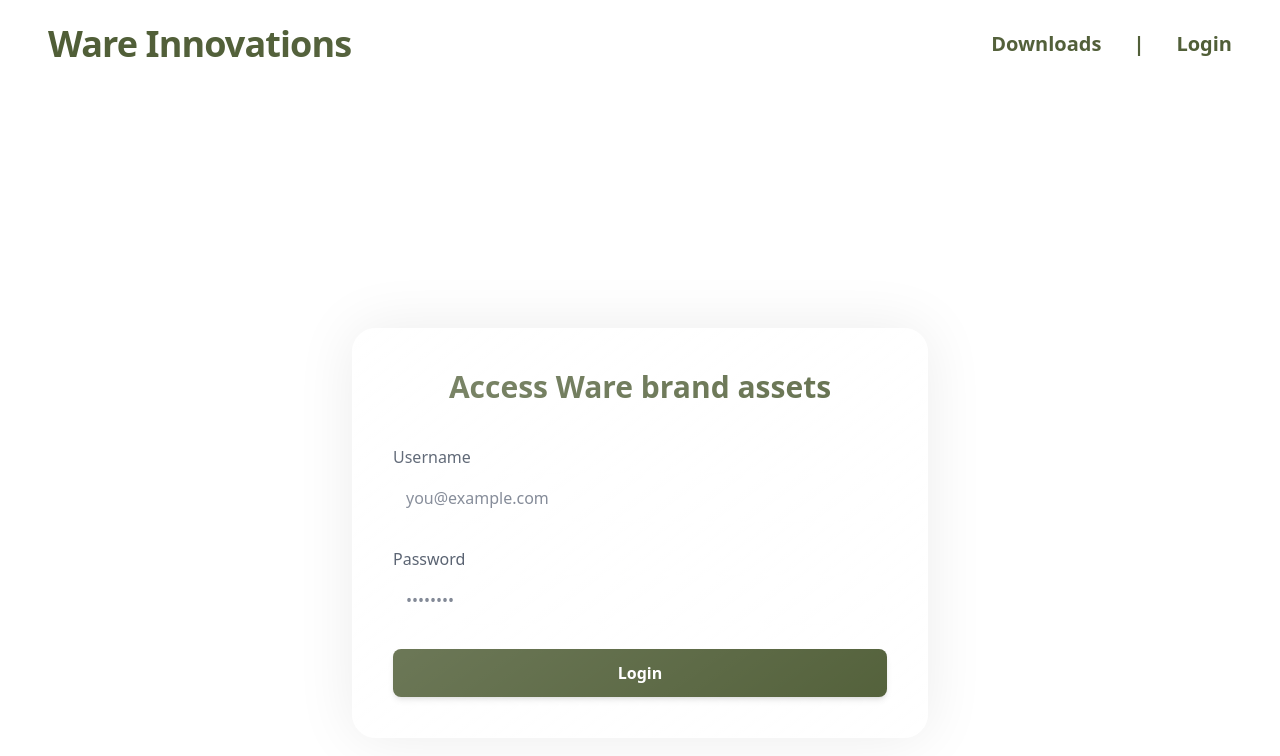
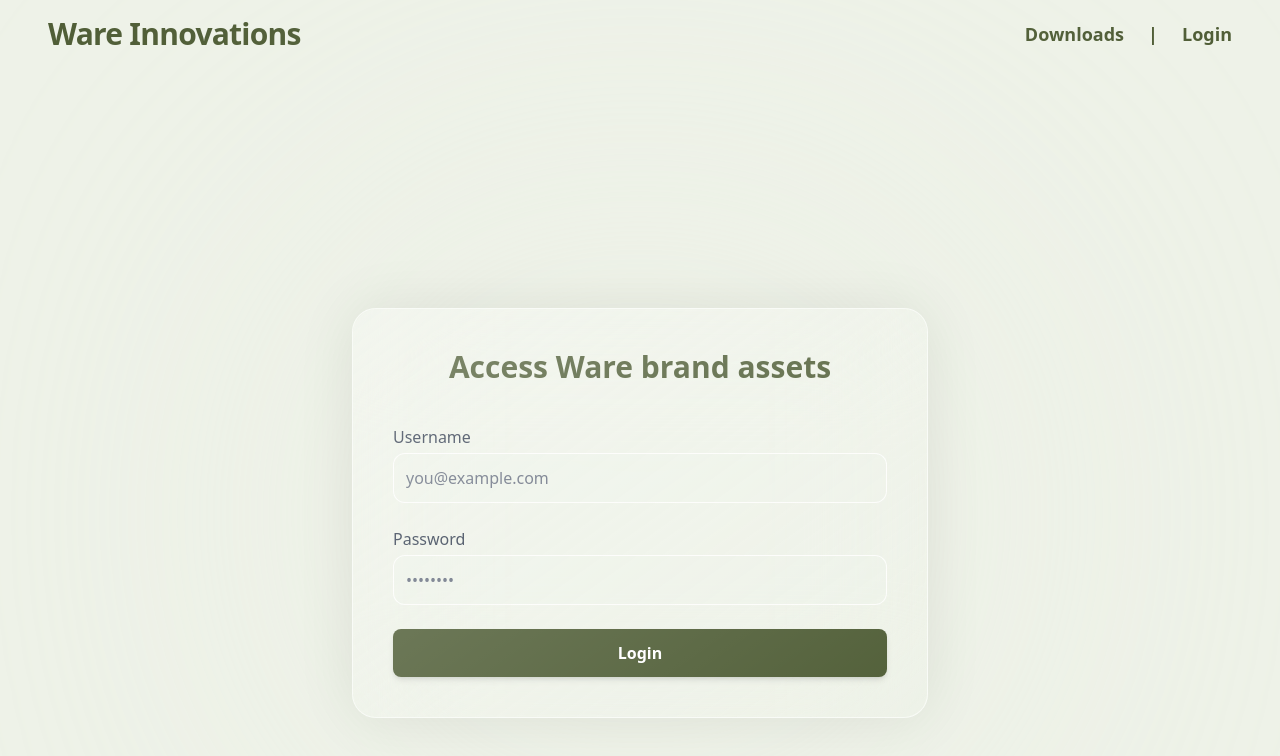
Before and after one commit to Tancy-ux/ware-assets, a React (Vite) app: page /ware-assets/login in a window 1280 px wide. Shown: the top 756 px of the page. Built offline with nearby package versions, Linux system fonts and the light colour scheme.

Commit message:
added supabase table

```diff
--- a/src/App.jsx
+++ b/src/App.jsx
@@ -16,7 +16,7 @@ function App() {
   const hideHero = location.pathname === "/login";
 
   return (
-    <div className="min-h-screen bg-white flex flex-col">
+    <div className="min-h-screen bg-[#eef2e8] flex flex-col">
       <Navbar />
 
       {/* Show Hero on all pages except /login */}
--- a/src/components/AssetLibrary.jsx
+++ b/src/components/AssetLibrary.jsx
@@ -69,7 +69,7 @@ const AssetLibrary = () => {
 
       {/* Upload section */}
       <div className="flex flex-col sm:flex-row sm:justify-end mb-8">
-        <div className="bg-white rounded-xl shadow-sm p-4 sm:p-5 w-full sm:w-auto">
+        <div className="bg-[#eef2e8] rounded-xl shadow-sm p-4 sm:p-5 w-full sm:w-auto">
           <Upload onUploadSuccess={loadFiles} />
         </div>
       </div>
@@ -90,7 +90,7 @@ const AssetLibrary = () => {
             return (
               <div
                 key={file.name}
-                className="bg-white rounded-xl shadow-sm p-4 sm:p-5 flex flex-col items-center justify-between hover:shadow-md transition"
+                className="bg-[#eef2e8] rounded-xl shadow-sm p-4 sm:p-5 flex flex-col items-center justify-between hover:shadow-md transition"
               >
                 {/* File name */}
                 <div className="flex items-center gap-1.5 mb-4">
--- a/src/components/Assets.jsx
+++ b/src/components/Assets.jsx
@@ -1,44 +1,45 @@
-const assets = [
-  {
-    name: "Thank You Cards",
-    url: "https://drive.google.com/drive/folders/12DwhyifExUIhxGX39OzqisEhlKagMA1-",
-  },
-  {
-    name: "Top Box Dieline",
-    url: "https://drive.google.com/drive/folders/1lIrDbvkzUE_niwuEBdk_-wsr7LTAkZqw",
-  },
-  {
-    name: "Brand Manual",
-    url: "https://drive.google.com/drive/folders/1fwj5_4B9k6vDSwcofkoZU3RcmUAtKNFo",
-  },
-  {
-    name: "All Product Catalogs",
-    url: "https://drive.google.com/drive/folders/13grj3xv1JZWxkcfA9ujqJ5Nv3Q6lBvz7",
-  },
-];
+import { useEffect, useState } from "react";
+import { supabase } from "./supabase";
 
 export default function Assets() {
+  const [assets, setAssets] = useState([]);
+
+  useEffect(() => {
+    const fetchAssets = async () => {
+      const { data, error } = await supabase
+        .from("download_assets")
+        .select("*")
+        .order("name", { ascending: true });
+      console.log(data, error);
+      if (data) setAssets(data);
+    };
+
+    fetchAssets();
+  }, []);
+
   return (
-    <div className="text-gray py-20 px-6">
+    <div id="assets" className="text-gray bg-[#eef2e8] py-20 px-6">
       <h1 className="text-2xl md:text-4xl font-bold text-center mb-12">
         Brand Assets - Google Drive
       </h1>
 
-      <div className="max-w-5xl mx-auto grid gap-6 md:grid-cols-2 lg:grid-cols-3 xl:grid-cols-4">
-        {assets.map((asset, index) => (
+      <div className="max-w-7xl mx-auto grid gap-8 sm:grid-cols-2 md:grid-cols-3 lg:grid-cols-4 xl:grid-cols-5">
+        {assets.map((asset) => (
           <div
-            key={index}
-            className="bg-gray-50 rounded-xl shadow-sm text-center p-6 hover:shadow-lg"
+            key={asset.id}
+            className="group bg-[#eef2e8] border border-gray-200 rounded-2xl p-5 md:p-6 flex flex-row md:flex-col items-center md:items-start justify-between md:justify-between shadow-sm hover:shadow-lg transition-all duration-300 gap-4"
           >
-            <h2 className="text-xl font-semibold mb-4">{asset.name}</h2>
+            <h2 className="text-base md:text-lg font-semibold text-gray-800 leading-snug text-left">
+              {asset.name}
+            </h2>
 
             <a
               href={asset.url}
               target="_blank"
               rel="noopener noreferrer"
-              className="inline-block bg-gray-700 text-white px-4 py-2 rounded-lg hover:bg-gray-800 transition"
+              className="whitespace-nowrap inline-flex items-center justify-center text-sm font-medium text-white bg-gray-800 px-4 py-2 rounded-lg group-hover:bg-black transition"
             >
-              View / Download
+              Download
             </a>
           </div>
         ))}
--- a/src/components/Colors.jsx
+++ b/src/components/Colors.jsx
@@ -23,7 +23,7 @@ export default function Colors() {
     }
   };
   return (
-    <div id="colors" className="bg-white text-gray">
+    <div id="colors" className="bg-[#eef2e8] text-gray">
       <div className="flex flex-col items-center justify-center py-25 gap-5">
         <div className="flex flex-col items-center">
           <p className="text-xl md:text-4xl font-bold pb-10">Brand Colors</p>
--- a/src/components/Fonts.jsx
+++ b/src/components/Fonts.jsx
@@ -22,7 +22,7 @@ export default function Fonts() {
   return (
     <div
       id="fonts"
-      className="py-10 lg:py-20 px-4 bg-white text-gray flex flex-col items-center gap-12"
+      className="py-10 lg:py-20 px-4 bg-[#eef2e8] text-gray flex flex-col items-center gap-12"
     >
       <h1 className="text-3xl md:text-5xl font-bold text-center">
         Brand Fonts
--- a/src/components/Footer.jsx
+++ b/src/components/Footer.jsx
@@ -1,6 +1,6 @@
 export default function Footer() {
   return (
-    <div className="bg-white text-gray text-center py-5">
+    <div className="bg-[#eef2e8] text-gray text-center py-5">
       <a href="https://www.wareinnovations.com/">@wareinnovations.com</a>
     </div>
   );
--- a/src/components/Login.jsx
+++ b/src/components/Login.jsx
@@ -20,10 +20,10 @@ export default function Login() {
     }
   }
   return (
-    <div className="pt-60 flex items-center justify-center bg-white relative">
-      <div className="absolute w-[600px] h-[500px] bg-white/60 blur-[180px] rounded-full"></div>
+    <div className="pt-60 flex items-center justify-center bg-[#eef2e8] relative">
+      <div className="absolute w-[600px] h-[500px] bg-[#eef2e8]/60 blur-[180px] rounded-full"></div>
 
-      <div className="relative w-full max-w-xl p-10 rounded-3xl bg-white/20 backdrop-blur-3xl border border-white/60 shadow-[0_0_60px_rgba(0,0,0,0.08)]">
+      <div className="relative w-full max-w-xl p-10 rounded-3xl bg-[#eef2e8]/20 backdrop-blur-3xl border border-white/60 shadow-[0_0_60px_rgba(0,0,0,0.08)]">
         <div className="absolute inset-0 rounded-3xl bg-linear-to-br from-white/70 to-transparent opacity-40 pointer-events-none"></div>
 
         <h1 className="text-3xl font-semibold text-green text-center mb-10">
@@ -34,7 +34,7 @@ export default function Login() {
             <label className="block text-gray-700 mb-1">Username</label>
             <input
               type="text"
-              className="w-full p-3 rounded-xl bg-white/40 border border-white/80 text-gray-800 placeholder-gray-500 focus:outline-none focus:ring-2 focus:ring-black/10"
+              className="w-full p-3 rounded-xl bg-[#eef2e8]/40 border border-white/80 text-gray-800 placeholder-gray-500 focus:outline-none focus:ring-2 focus:ring-black/10"
               placeholder="you@example.com"
               onChange={(e) => setInput(e.target.value)}
             />
@@ -44,7 +44,7 @@ export default function Login() {
             <label className="block text-gray-700 mb-1">Password</label>
             <input
               type="text"
-              className="w-full p-3 rounded-xl bg-white/40 border border-white/80 text-gray-800 placeholder-gray-500 focus:outline-none focus:ring-2 focus:ring-black/10"
+              className="w-full p-3 rounded-xl bg-[#eef2e8]/40 border border-white/80 text-gray-800 placeholder-gray-500 focus:outline-none focus:ring-2 focus:ring-black/10"
               placeholder="••••••••"
               onChange={(e) => setPass(e.target.value)}
             />
--- a/src/components/Logos.jsx
+++ b/src/components/Logos.jsx
@@ -48,7 +48,7 @@ export default function Logos() {
 
   return (
     <div id="logos">
-      <div className="bg-white text-gray flex flex-col items-center justify-center py-10 lg:pt-20 gap-10 px-4">
+      <div className="bg-[#eef2e8] text-gray flex flex-col items-center justify-center py-10 lg:pt-20 gap-10 px-4">
         <h1 className="text-3xl lg:text-5xl font-bold text-center">
           Brand Logos
         </h1>
@@ -80,7 +80,7 @@ export default function Logos() {
                     onClick={() =>
                       downloadFile(
                         logo.transparent,
-                        `${text.toLowerCase().replace(/ /g, "_")}.png`
+                        `${text.toLowerCase().replace(/ /g, "_")}.png`,
                       )
                     }
                     className="flex items-center gap-1 border border-gray-400 py-1 px-3 rounded-lg"
@@ -93,7 +93,7 @@ export default function Logos() {
                     onClick={() =>
                       downloadFile(
                         logo.display,
-                        `${text.toLowerCase().replace(/ /g, "_")}.jpg`
+                        `${text.toLowerCase().replace(/ /g, "_")}.jpg`,
                       )
                     }
                     className="flex items-center gap-1 border border-gray-400 py-1 px-3 rounded-lg"
--- a/src/components/Navbar.jsx
+++ b/src/components/Navbar.jsx
@@ -4,35 +4,45 @@ import { Link, useNavigate } from "react-router-dom";
 export default function Navbar() {
   const isAuth = localStorage.getItem("auth") === "true";
   const navigate = useNavigate();
+
   function handleLogout() {
     localStorage.removeItem("auth");
     navigate("/login");
   }
 
   return (
-    <div className="bg-white text-green">
-      <div className="flex items-center justify-between p-6 md:px-12">
+    <div className="bg-[#eef2e8] text-green">
+      <div className="max-w-8xl mx-auto flex items-center justify-between px-4 py-4 md:px-12">
+        {/* Logo */}
         <Link
           to="/"
-          className="text-green tracking-tight font-bold text-xl md:text-4xl"
+          className="font-bold tracking-tight text-lg sm:text-xl md:text-3xl"
         >
           Ware Innovations
         </Link>
-        <div className="flex gap-4 md:gap-8 text-md font-semibold md:text-xl">
-          <Link to="/assets">Downloads</Link>
-          <span> | </span>
-          {/*
-          <Link to="/about">About Ware</Link>
-          <span> | </span> */}
 
-          {!isAuth && <Link to="/login">Login</Link>}
+        {/* Navigation */}
+        <div className="flex items-center gap-3 sm:gap-4 md:gap-6 text-sm sm:text-base md:text-lg font-semibold">
+          <Link to="/assets" className="hover:opacity-70 transition">
+            Downloads
+          </Link>
+
+          {/* separator only desktop */}
+          <span className="hidden md:inline">|</span>
+
+          {!isAuth && (
+            <Link to="/login" className="hover:opacity-70 transition">
+              Login
+            </Link>
+          )}
+
           {isAuth && (
             <button
-              className="cursor-pointer flex gap-1 lg:gap-2 items-center text-sm lg:text-lg"
               onClick={handleLogout}
+              className="flex items-center gap-1 md:gap-2 hover:opacity-70 transition"
             >
               <LogOut size={18} />
-              Logout
+              <span className="hidden sm:inline">Logout</span>
             </button>
           )}
         </div>
```
Also changed, not shown: src/components/Hero.jsx (+42 -10 lines).
